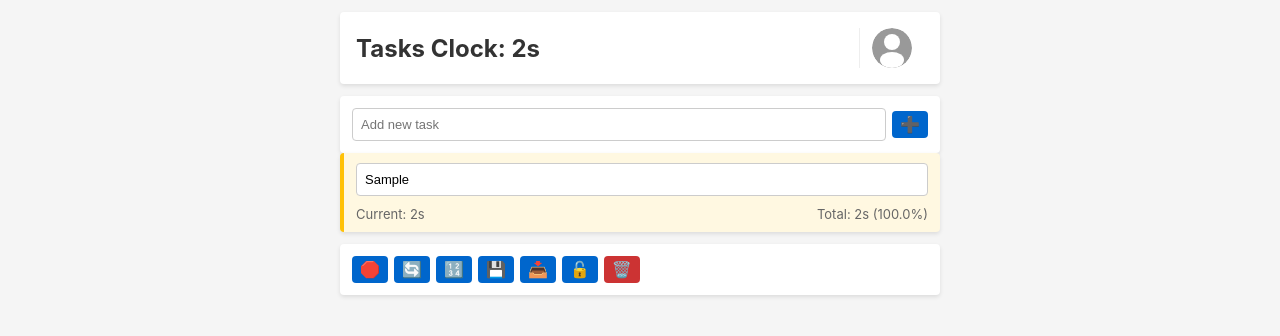
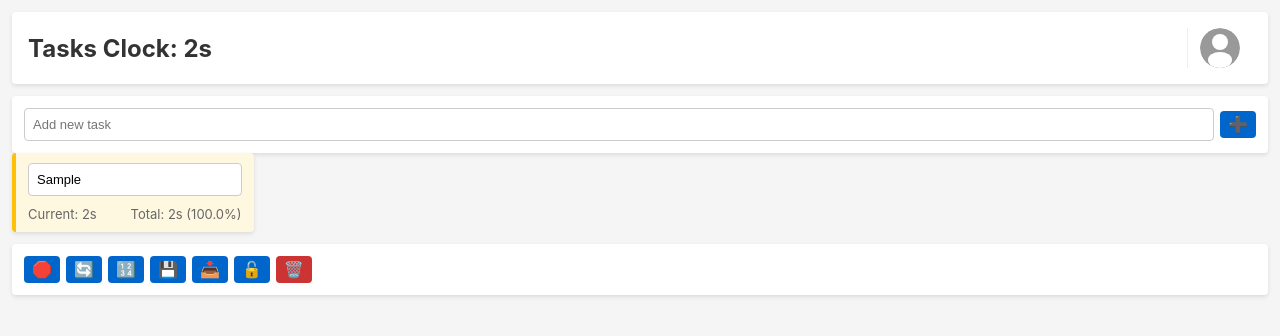
Before and after one commit to laggingreflex/clock-tasks, a React (Vite) app: page / in a window 1280 px wide. Both pictures are taken after typing "Sample" into the empty fields and a click on the button "Add new task". Shown: the top 336 px of the page. Built offline with nearby package versions, Linux system fonts and the light colour scheme; no server answers.

Commit message:
refactor layout; enhance task list grid; adjust max-width and gaps

```diff
--- a/src/App.css
+++ b/src/App.css
@@ -1,3 +1,8 @@
+:root {
+  --task-card-max-width: 400px;
+  --task-grid-gap: 12px;
+}
+
 body {
   font-family: -apple-system, BlinkMacSystemFont, 'Segoe UI', Roboto, sans-serif;
   background-color: #f5f5f5;
@@ -57,7 +62,9 @@ p {
 }
 
 #root > div {
-  max-width: 600px;
+  box-sizing: border-box;
+  width: 100%;
+  max-width: calc(var(--task-card-max-width, 400px) * 5 + var(--task-grid-gap, 12px) * 4 + 24px);
   margin: 0 auto;
   padding: 12px;
 }
@@ -90,10 +97,36 @@ p {
 }
 
 .tasks-list {
+  --task-grid-columns: 1;
   margin-bottom: 12px;
-  display: flex;
-  flex-direction: column;
-  gap: 8px;
+  display: grid;
+  gap: var(--task-grid-gap, 12px);
+  grid-template-columns: repeat(var(--task-grid-columns), minmax(0, 1fr));
+  align-items: stretch;
+}
+
+@media (min-width: 400px) {
+  .tasks-list {
+    --task-grid-columns: 2;
+  }
+}
+
+@media (min-width: 600px) {
+  .tasks-list {
+    --task-grid-columns: 3;
+  }
+}
+
+@media (min-width: 900px) {
+  .tasks-list {
+    --task-grid-columns: 4;
+  }
+}
+
+@media (min-width: 1200px) {
+  .tasks-list {
+    --task-grid-columns: 5;
+  }
 }
 
 .task-item {
@@ -104,6 +137,10 @@ p {
   display: flex;
   gap: 10px;
   flex-direction: column;
+  width: min(100%, var(--task-card-max-width, 400px));
+  max-width: var(--task-card-max-width, 400px);
+  box-sizing: border-box;
+  justify-self: center;
 }
 
 .task-item.running {
```
